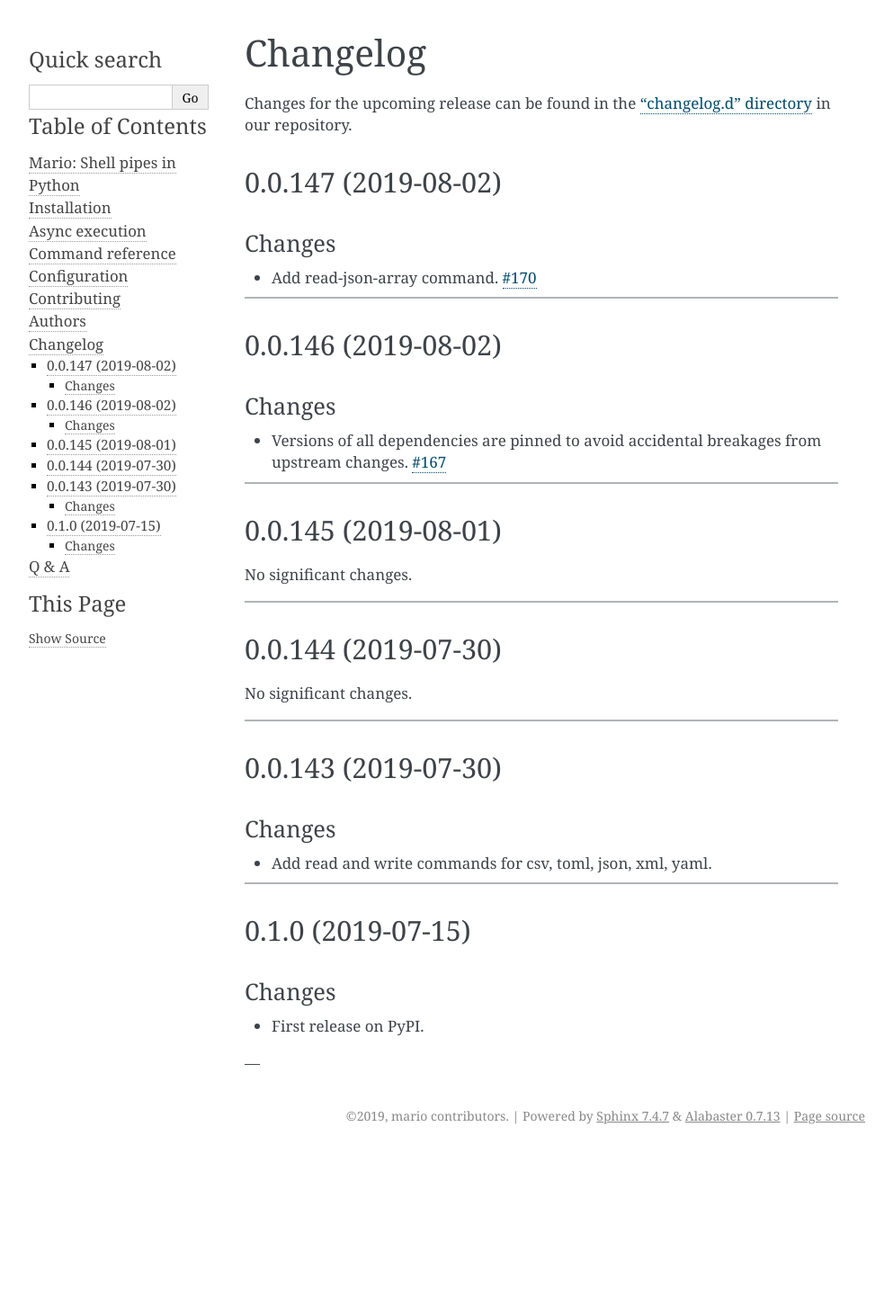
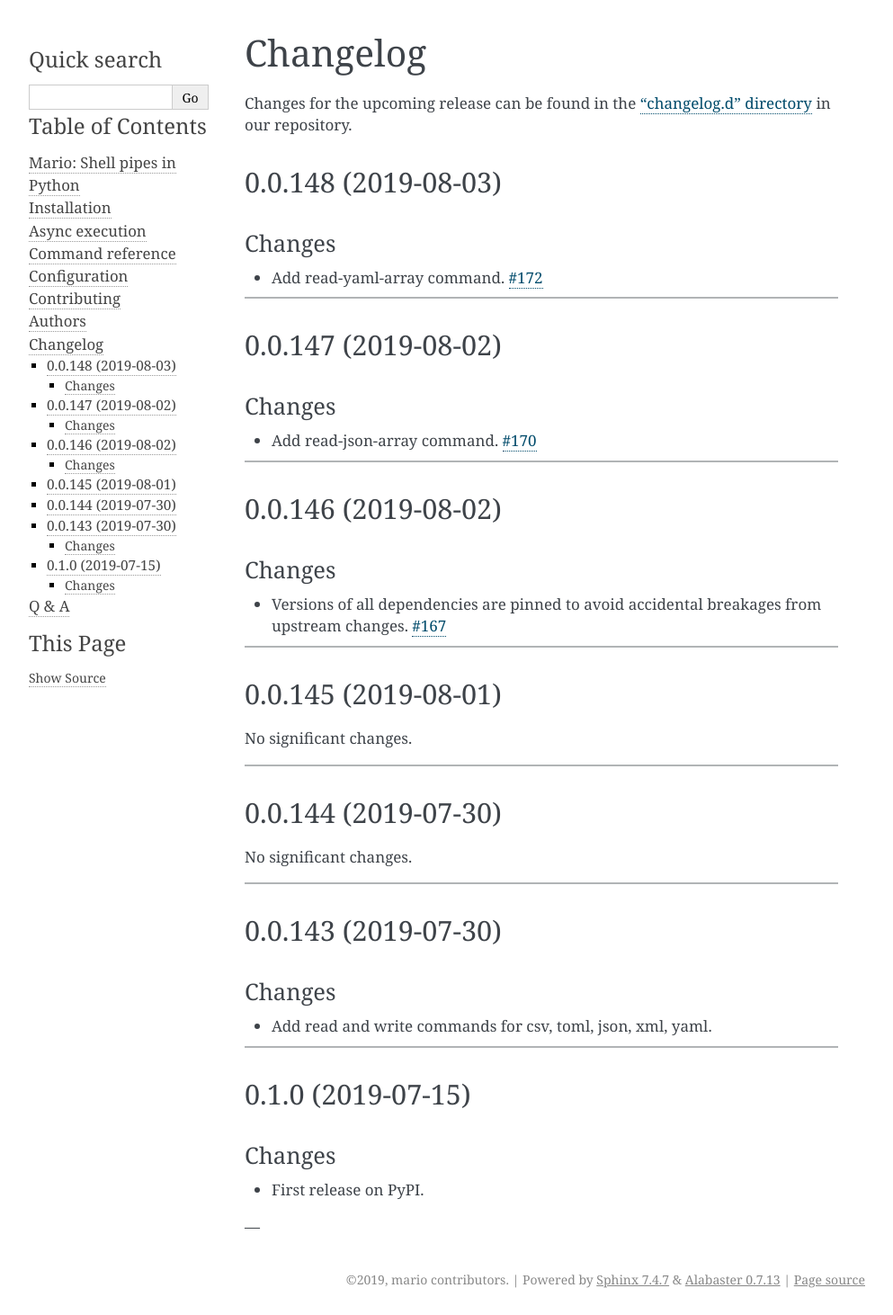
Before and after one commit to python-mario/mario, a Sphinx documentation site: the page built from docs/changelog.rst, in a window 1280 px wide. Shown: the whole page at 90% size, without its empty margins (148-1141 px from the left). Built offline with Sphinx 7.4.7, drawn with Linux system fonts in a browser that asks for light colours; pages that are not in the unit, such as notebooks, are missing from menus; before the commit the page ends 1280 px from its top, so only the background shows below that.

Commit message:
Bump version: 0.0.147 → 0.0.148

```diff
--- a/CHANGELOG.rst
+++ b/CHANGELOG.rst
@@ -11,6 +11,20 @@
    See https://www.python-mario.readthedocs.org/en/latest/contributing.html#changelog for details.
 
 .. towncrier release notes start
+
+0.0.148 (2019-08-03)
+--------------------
+
+
+Changes
+^^^^^^^
+
+- Add read-yaml-array command.
+  `#172 <https://github.com/python-mario/mario/issues/172>`_
+
+
+----
+
 
 0.0.147 (2019-08-02)
 --------------------
--- a/docs/conf.py
+++ b/docs/conf.py
@@ -32,7 +32,7 @@
 year = "2019"
 author = "mario contributors"
 copyright = "{0}, {1}".format(year, author)
-version = release = "0.0.147"
+version = release = "0.0.148"
 
 pygments_style = "trac"
 templates_path = ["."]
--- a/setup.py
+++ b/setup.py
@@ -14,7 +14,7 @@
 
 setuptools.setup(
     name="mario",
-    version="0.0.147",
+    version="0.0.148",
     description="Shell pipes for Python.",
     long_description=open(PROJECT_ROOT / "README.rst").read(),
     long_description_content_type="text/x-rst",
--- a/src/mario/__init__.py
+++ b/src/mario/__init__.py
@@ -1 +1 @@
-__version__ = "0.0.147"
+__version__ = "0.0.148"
```
Also changed, not shown: .bumpversion.cfg, 1 other file.
